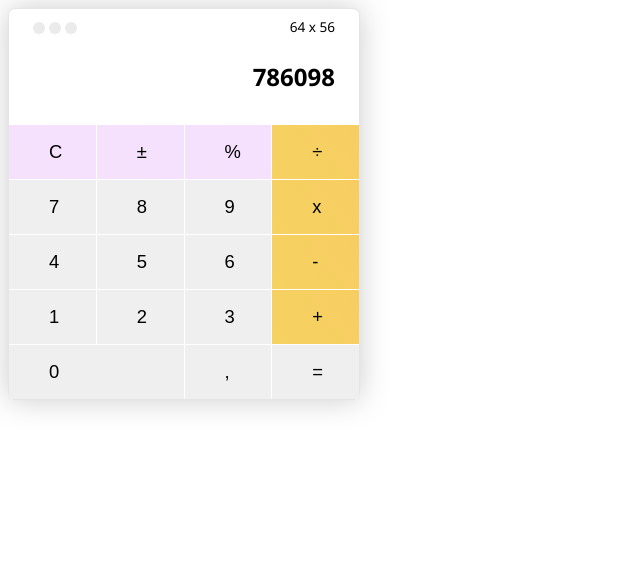
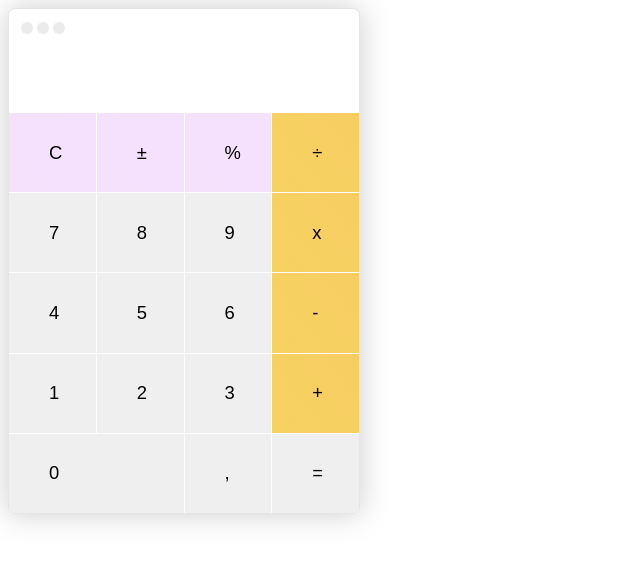
Before and after one commit to HamzaMoiyadi/react-calculator, a React (Create React App) app: page / in a window 1280 px wide. Shown: the top 562 px of the page, without its empty margins (0-640 px from the left). Built offline with nearby package versions, Linux system fonts and the light colour scheme.

Commit message:
feat(calculator-container, output-container): added more grid styles. pretty cool tbh.

```diff
--- a/src/components/OutputContainer.tsx
+++ b/src/components/OutputContainer.tsx
@@ -11,8 +11,8 @@ const OutputContainer: React.FC<OutputContainerProps> = ({
           return <span className="[ icon ]" key={c}></span>;
         })}
       </div>
-      <small className="[ previous ]">{previousQuery || "64 x 56"}</small>
-      <p className="[ result ]">{query || 786098}</p>
+      <small className="[ previous ]">{previousQuery}</small>
+      <p className="[ result ]">{query}</p>
     </div>
   );
 };
--- a/src/styles/CalcMain.scss
+++ b/src/styles/CalcMain.scss
@@ -4,7 +4,10 @@
   width: 350px;
   background-color: #fff;
   filter: drop-shadow(0px 0px 15px rgba(0, 0, 0, 0.2));
-
+  display: grid;
+  grid-template-columns: 1fr;
+  grid-template-rows: 2fr 8fr;
+  gap: 0.25rem;
 }
 
 .calculator-buttons-container {
--- a/src/styles/OutputContainer.scss
+++ b/src/styles/OutputContainer.scss
@@ -3,11 +3,18 @@
 .output-container {
   border-radius: inherit;
   background-color: white;
-  padding: 0.5rem 1.5rem;
+  padding: 0rem 1.5rem;
   position: relative;
+
+  display: grid;
+  grid-template-columns: 1fr;
+  grid-template-rows: 1fr 2fr;
+  gap: 0.25rem;
 
   .icon-container {
     position: absolute;
+    top: 0.5rem;
+    left: 0.75rem;
     span.icon {
       display: inline-block;
       border-radius: 99999999px;
@@ -26,10 +33,12 @@
   p {
     display: block;
     text-align: right;
+    margin: 0.5rem 0rem;
   }
   small.previous {
     font-size: 0.85rem;
-    color: var(--colors-gray);
+    color: hsla(0, 0, 78, 1);
+    height: 1rem;
   }
   p.result {
     font-size: 1.5rem;
```
Also changed, not shown: 2 other files (tests, documents, lock files or other folders).
